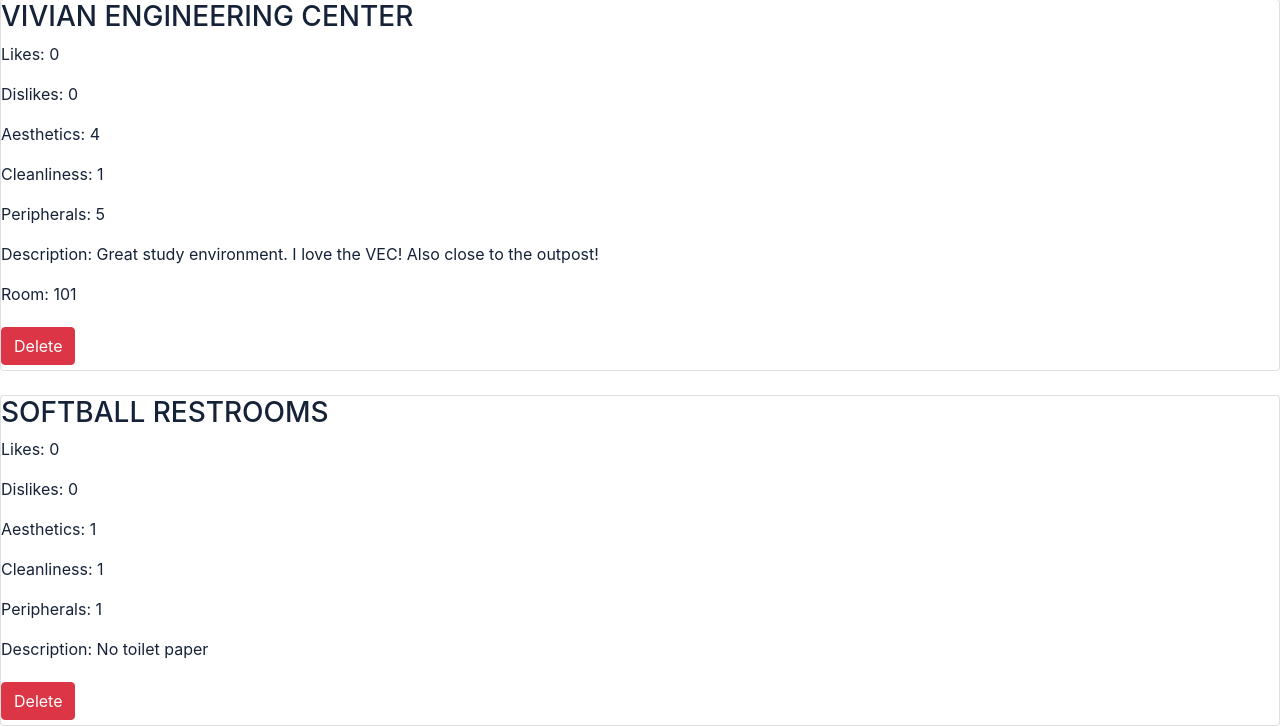
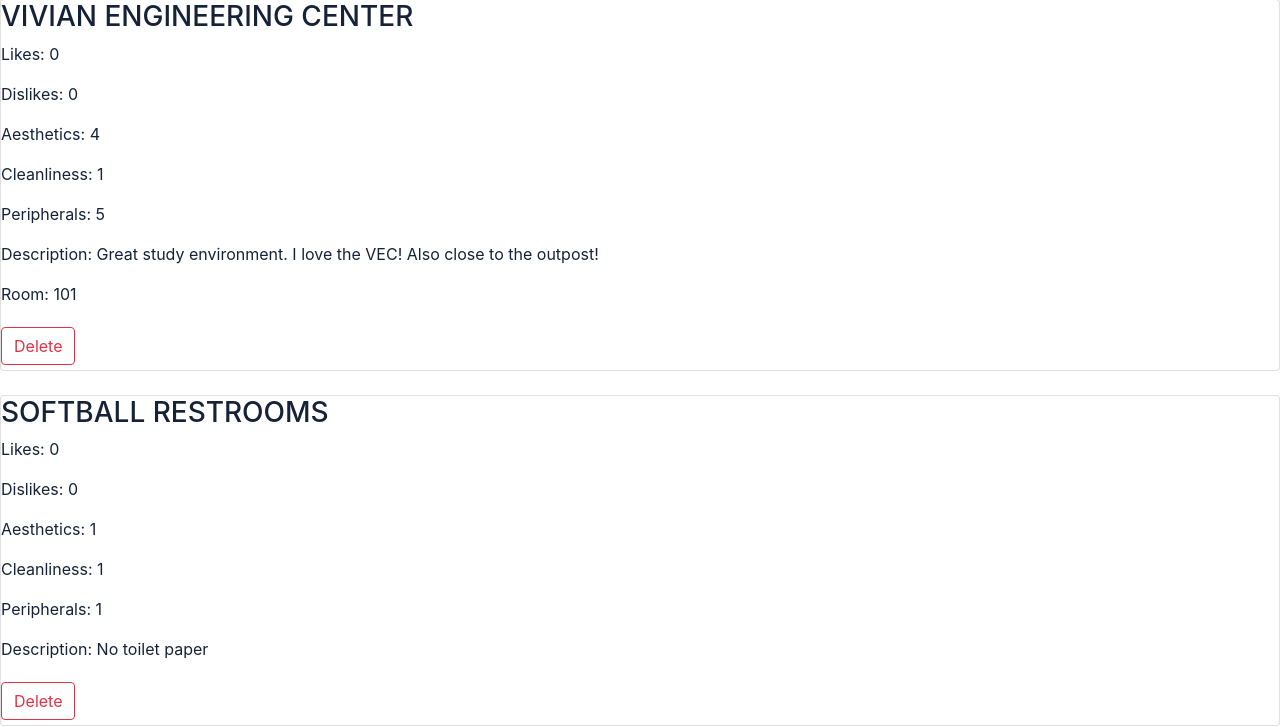
Before and after one commit to Jojo-Paris/rate-my-building, a Flask app: page /view-user-review in a window 1280 px wide. Shown: the part 73-800 px from the top of the page. Run offline with Flask 3, Linux system fonts and the light colour scheme; a user stored in the database is signed in; some libraries are stand-ins or nearby versions.

Commit message:
Edited Delete Button

```diff
--- a/portfolio/templates/user_reviews.html
+++ b/portfolio/templates/user_reviews.html
@@ -20,7 +20,7 @@
             <p style="color: #152238;">Room: {{ review.room }}</p>
             {% endif %}
             <a href="/delete_review/{{review.id }}" class="navbar-brand" onclick="return confirmDeletion()">
-                <button type="button" class="btn btn-danger">
+                <button type="button" class="btn btn-outline-danger">
                 Delete
                 </button>
             </a>
```
Also changed, not shown: instance/portfolio.db.
